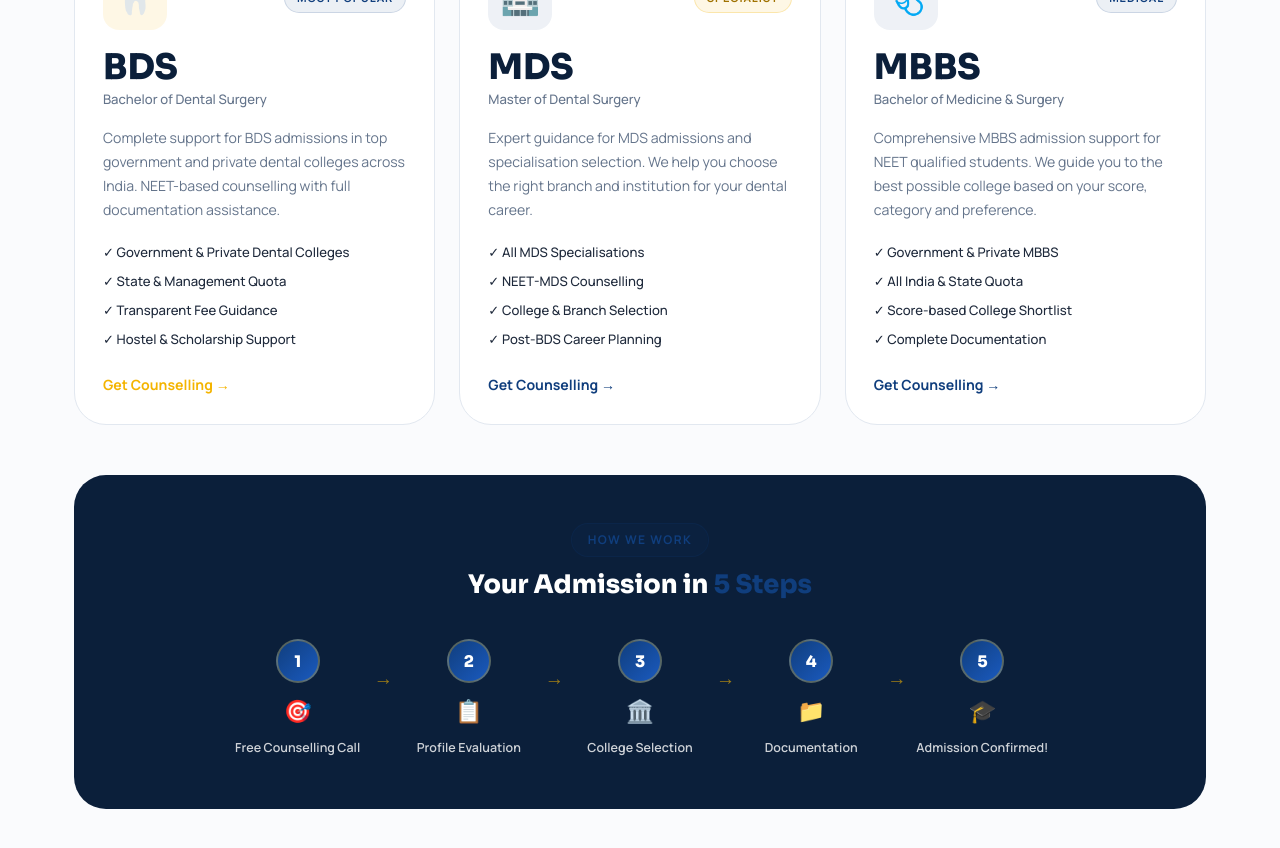
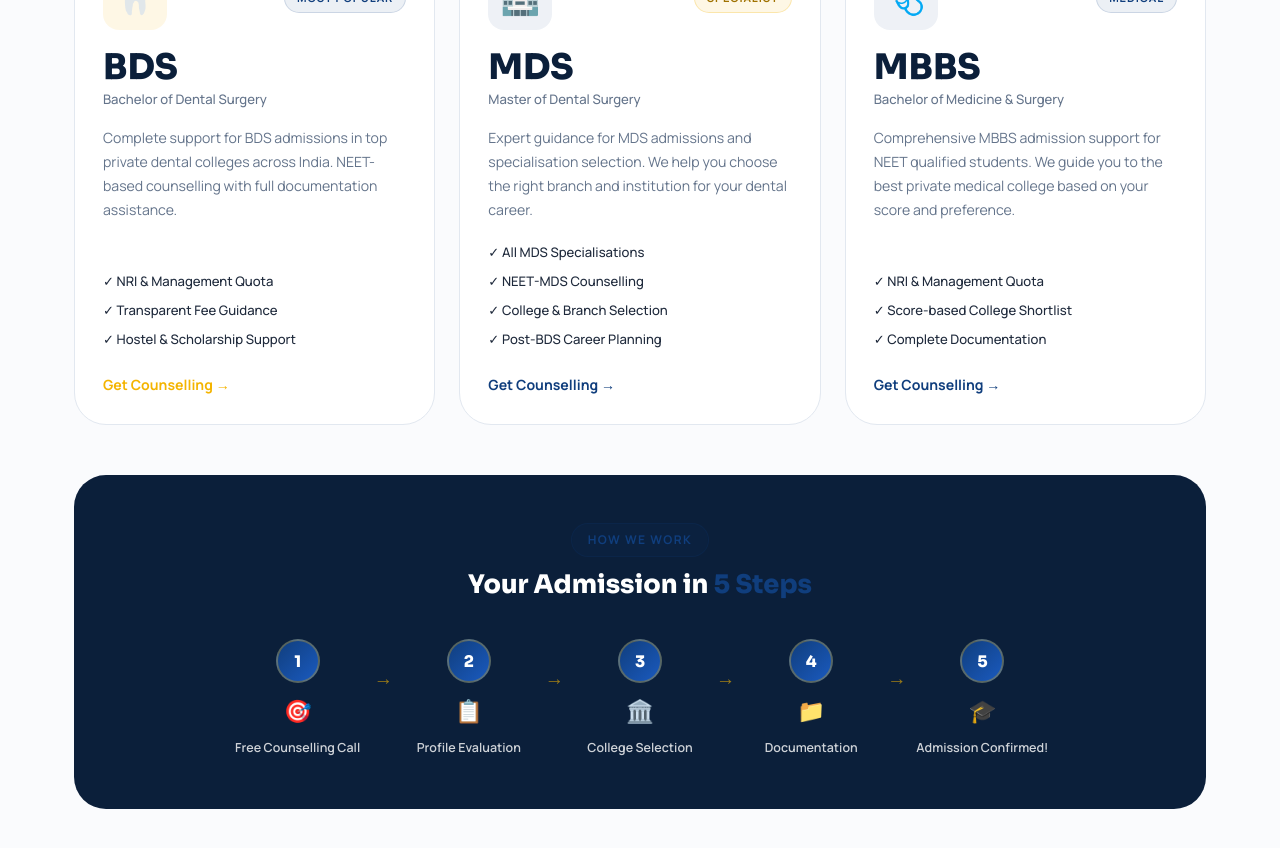
Before and after one commit to Positiveadmissions/Landing_page, a Next.js app: page / in a window 1280 px wide. Shown: the part 2440-3288 px from the top of the page. Built offline with nearby package versions, Linux system fonts and the light colour scheme.

Commit message:
fix: remove govt college refs, update BDS & MBBS to private/NRI quota only

```diff
--- a/components/Courses.jsx
+++ b/components/Courses.jsx
@@ -55,10 +55,9 @@ export default function Courses() {
             </div>
             <h3 className="course-title">BDS</h3>
             <p className="course-full">Bachelor of Dental Surgery</p>
-            <p className="course-desc">Complete support for BDS admissions in top government and private dental colleges across India. NEET-based counselling with full documentation assistance.</p>
+            <p className="course-desc">Complete support for BDS admissions in top private dental colleges across India. NEET-based counselling with full documentation assistance.</p>
             <ul className="course-highlights">
-              <li>✓ Government &amp; Private Dental Colleges</li>
-              <li>✓ State &amp; Management Quota</li>
+              <li>✓ NRI &amp; Management Quota</li>
               <li>✓ Transparent Fee Guidance</li>
               <li>✓ Hostel &amp; Scholarship Support</li>
             </ul>
@@ -89,10 +88,9 @@ export default function Courses() {
             </div>
             <h3 className="course-title">MBBS</h3>
             <p className="course-full">Bachelor of Medicine &amp; Surgery</p>
-            <p className="course-desc">Comprehensive MBBS admission support for NEET qualified students. We guide you to the best possible college based on your score, category and preference.</p>
+            <p className="course-desc">Comprehensive MBBS admission support for NEET qualified students. We guide you to the best private medical college based on your score and preference.</p>
             <ul className="course-highlights">
-              <li>✓ Government &amp; Private MBBS</li>
-              <li>✓ All India &amp; State Quota</li>
+              <li>✓ NRI &amp; Management Quota</li>
               <li>✓ Score-based College Shortlist</li>
               <li>✓ Complete Documentation</li>
             </ul>
```
